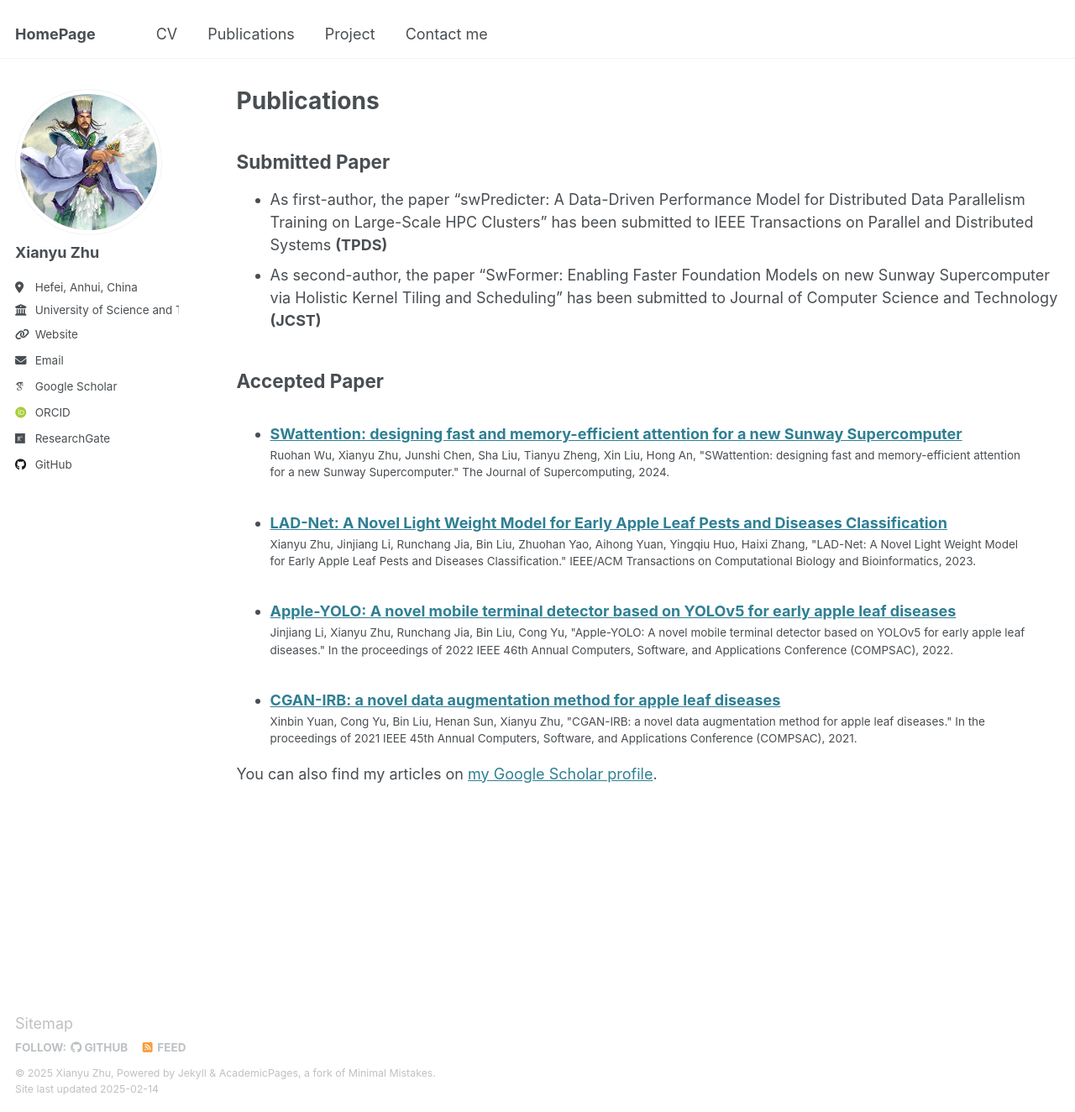
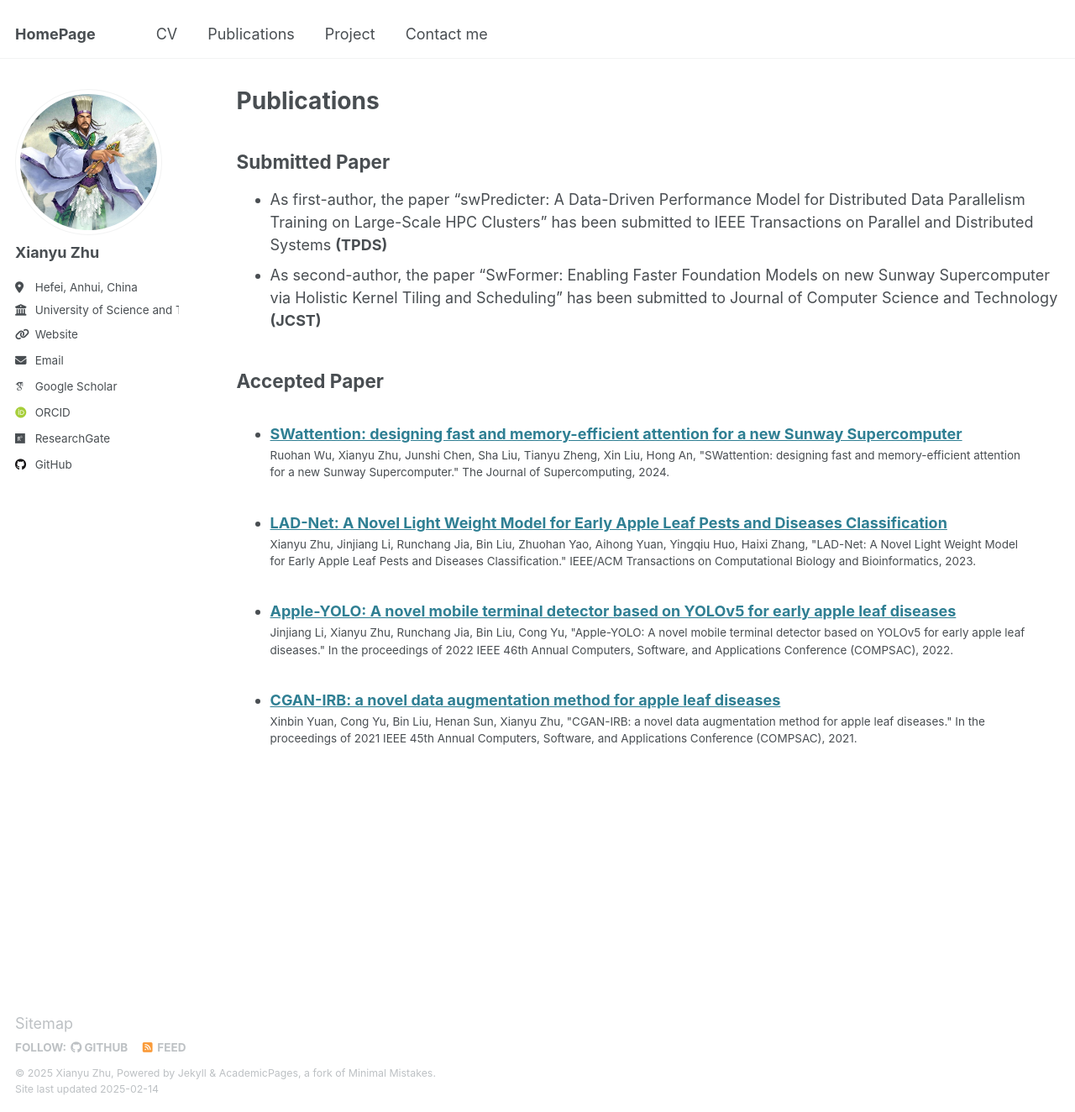
Before and after one commit to zhuxy-USTC/zhuxy-USTC.github.io, a Jekyll site: the page built from _pages/publications.md, in a window 1280 px wide and 1324 px high. Shown: the whole window at 84% size. Built offline with Jekyll 4.4.1, drawn with Linux system fonts in a browser that asks for light colours; some web fonts are replaced.

Commit message:
Update publications.md

```diff
--- a/_pages/publications.md
+++ b/_pages/publications.md
@@ -16,9 +16,9 @@ author_profile: true
 
 
 
-{% if site.author.googlescholar %}
+<!-- {% if site.author.googlescholar %}
   <div class="wordwrap">You can also find my articles on <a href="{{site.author.googlescholar}}">my Google Scholar profile</a>.</div>
-{% endif %}
+{% endif %} -->
 
 {% include base_path %}
 
```
